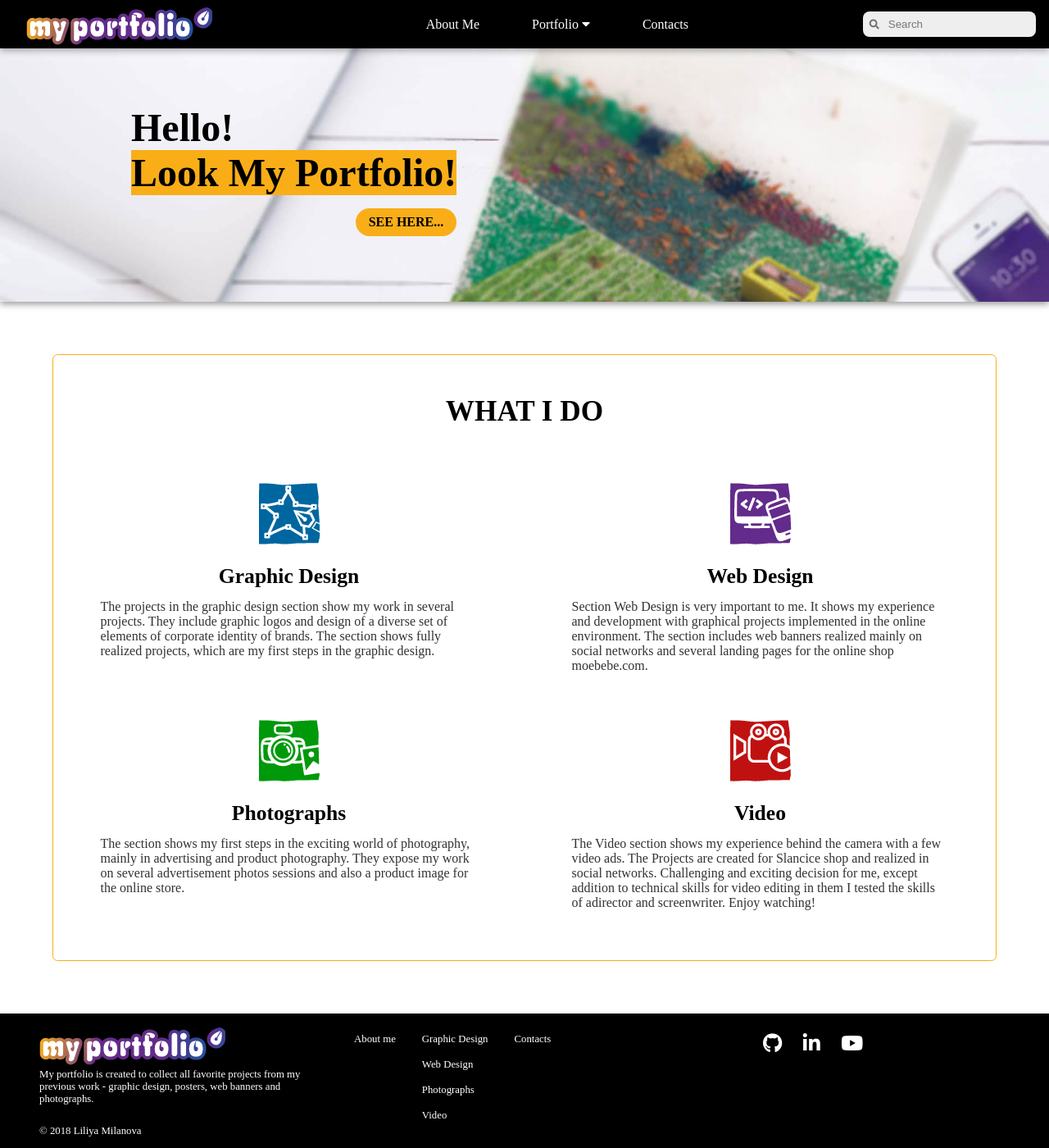
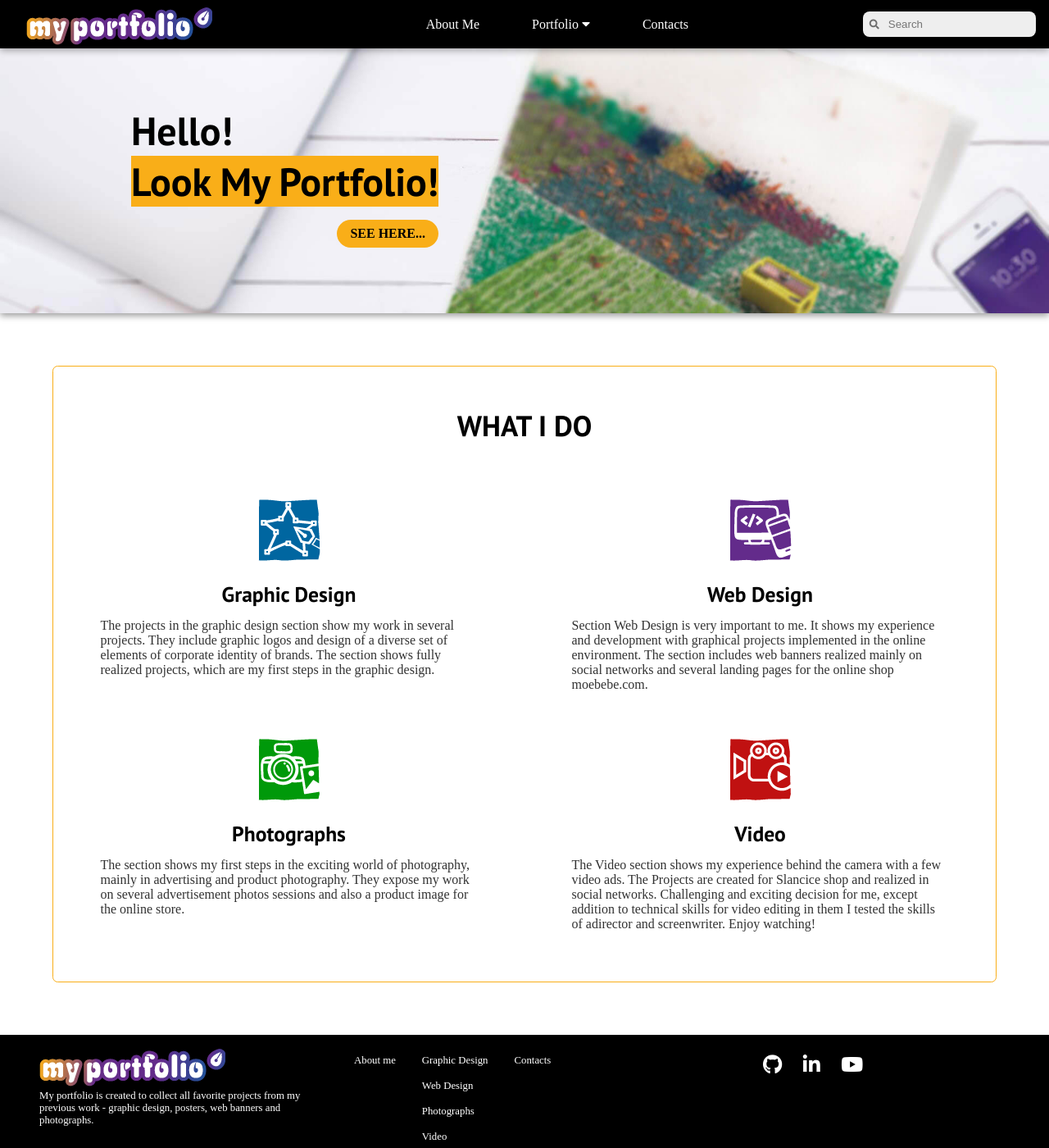
Before and after one commit to LiliyaMilanova/myportfolio, a Jekyll site: the page built from index.html, in a window 1280 px wide and 1400 px high. Shown: the whole window at 82% size. Built offline with Jekyll 4.4.1, drawn with Linux system fonts in a browser that asks for light colours; nearby versions of some CDN libraries.

Commit message:
Update typography.css

```diff
--- a/css/typography.css
+++ b/css/typography.css
@@ -8,6 +8,7 @@ body, select, option, table, th, td {
 }
 
 h1, h2, h3, h4, h5, h6 {
+    font-family: PT Sans;
     margin: 1.4em 0 0.5em 0;
     padding: 0;
 }
```
